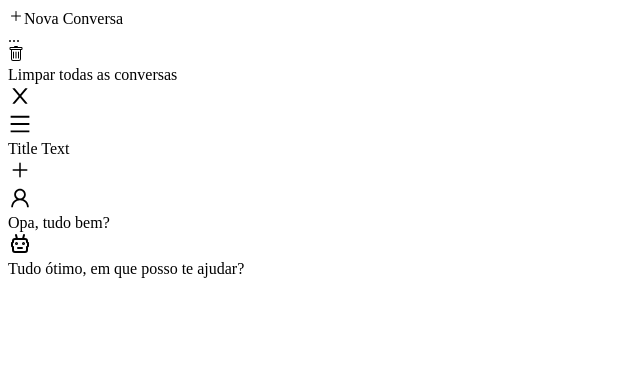
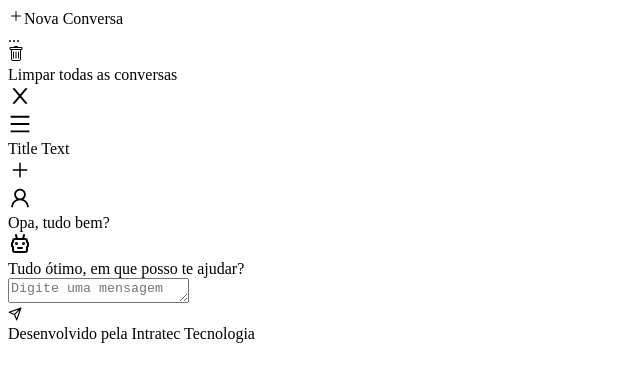
Before and after one commit to valdir-ti/chatgpt-clone, a Next.js app: page / in a window 1280 px wide. Shown: the top 382 px of the page, without its empty margins (0-640 px from the left). Built offline with nearby package versions, Linux system fonts and the light colour scheme.

Commit message:
feat: create footer

```diff
--- a/src/app/page.tsx
+++ b/src/app/page.tsx
@@ -7,10 +7,12 @@ import { Header } from '@/components/Header'
 import { ChatArea } from '@/components/ChatArea'
 
 import { Chat } from '@/types/Chat'
+import { Footer } from '@/components/Footer'
 
 export default function Home() {
 
   const [sidebarOpened, setSidebarOpened] = React.useState(false)
+  const [AiLoading, setAiLoading] = React.useState(false)
   const [chatActive, setChatActive] = React.useState<Chat>({
     id: '123',
     title: 'Test chat area',
@@ -35,6 +37,8 @@ export default function Home() {
 
   const handleNewChat = () => {}
 
+  const handleSendMessage = () => {}
+
   return (
     <main className="flex min-h-screen bg-gpt-gray">
       <Sidebar
@@ -57,6 +61,11 @@ export default function Home() {
           chat={chatActive}
         />
 
+        <Footer
+          disabled={AiLoading}
+          onSendMessage={handleSendMessage}
+        />
+
       </section>
     </main>
   )
--- /dev/null
+++ b/src/components/ChatMessageInput.tsx
@@ -0,0 +1,54 @@
+import React, { KeyboardEvent, useEffect, useRef } from "react"
+import IconSend from "./icons/IconSend"
+
+type ChatMessageInputProps = {
+    disabled: boolean
+    onSend: (message: string) => void
+}
+
+export const ChatMessageInput = ({ disabled, onSend }: ChatMessageInputProps) => {
+
+    const [text, setText] = React.useState('')
+    const textEl = useRef<HTMLTextAreaElement>(null)
+
+    useEffect(() => {
+        if(textEl.current) {
+            textEl.current.style.height = '0px'
+            let scrollHeight = textEl.current.scrollHeight
+            textEl.current.style.height = scrollHeight + 'px'
+        }
+    }, [text, textEl])
+
+    const handleSendMessage = () => {
+        if(!disabled && text.trim() !== '') {
+            onSend(text)
+            setText('')
+        }
+    }
+
+    const handleTextKeyUp = (event: KeyboardEvent<HTMLTextAreaElement>) => {
+        if(event.code.toLocaleLowerCase() === 'enter' && !event.shiftKey) {
+            event.preventDefault()
+            handleSendMessage()
+        }
+    }
+
+    return (
+        <div className={`flex border border-gray-800/50 bg-gpt-lightgray p-2 rounded-md ${disabled && 'opacity-50'}`}>
+
+            <textarea
+                ref={textEl}
+                className="flex-1 border-0 bg-transparent resize-none outline-none h-7 max-h-48 overflow-y-auto"
+                placeholder="Digite uma mensagem"
+                value={text}
+                onChange={e => setText(e.target.value)}
+                onKeyUp={handleTextKeyUp}
+                disabled={disabled}
+            ></textarea>
+
+            <div className={`self-end p-1 cursor-pointer rounded ${text.length ? 'opacity-100 hover:bg-black/20' : 'opacity-20'}`} onClick={handleSendMessage}>
+                <IconSend width={14} height={14}/>
+            </div>
+        </div>
+    )
+}
--- /dev/null
+++ b/src/components/Footer.tsx
@@ -0,0 +1,22 @@
+import { ChatMessageInput } from "./ChatMessageInput"
+
+type FooterProps = {
+    disabled: boolean
+    onSendMessage: (message: string) => void
+}
+
+export const Footer = ({ disabled, onSendMessage }: FooterProps) => {
+  return (
+    <footer className="w-full border-t-gray-600 p-2">
+        <div className="max-w-4xl m-auto">
+            <ChatMessageInput
+                disabled={disabled}
+                onSend={onSendMessage}
+            />
+            <div className="pt-3 text-center text-xs text-gray-300">
+                Desenvolvido pela Intratec Tecnologia
+            </div>
+        </div>
+    </footer>
+  )
+}
--- /dev/null
+++ b/src/components/icons/IconSend.tsx
@@ -0,0 +1,21 @@
+import * as React from "react";
+
+function IconSend(props: React.SVGProps<SVGSVGElement>) {
+  return (
+    <svg
+      fill="none"
+      stroke="currentColor"
+      strokeLinecap="round"
+      strokeLinejoin="round"
+      strokeWidth={2}
+      viewBox="0 0 24 24"
+      height="1em"
+      width="1em"
+      {...props}
+    >
+      <path d="M22 2L11 13M22 2l-7 20-4-9-9-4 20-7z" />
+    </svg>
+  );
+}
+
+export default IconSend;
```
Also changed, not shown: 1 other file (tests, documents, lock files or other folders).
